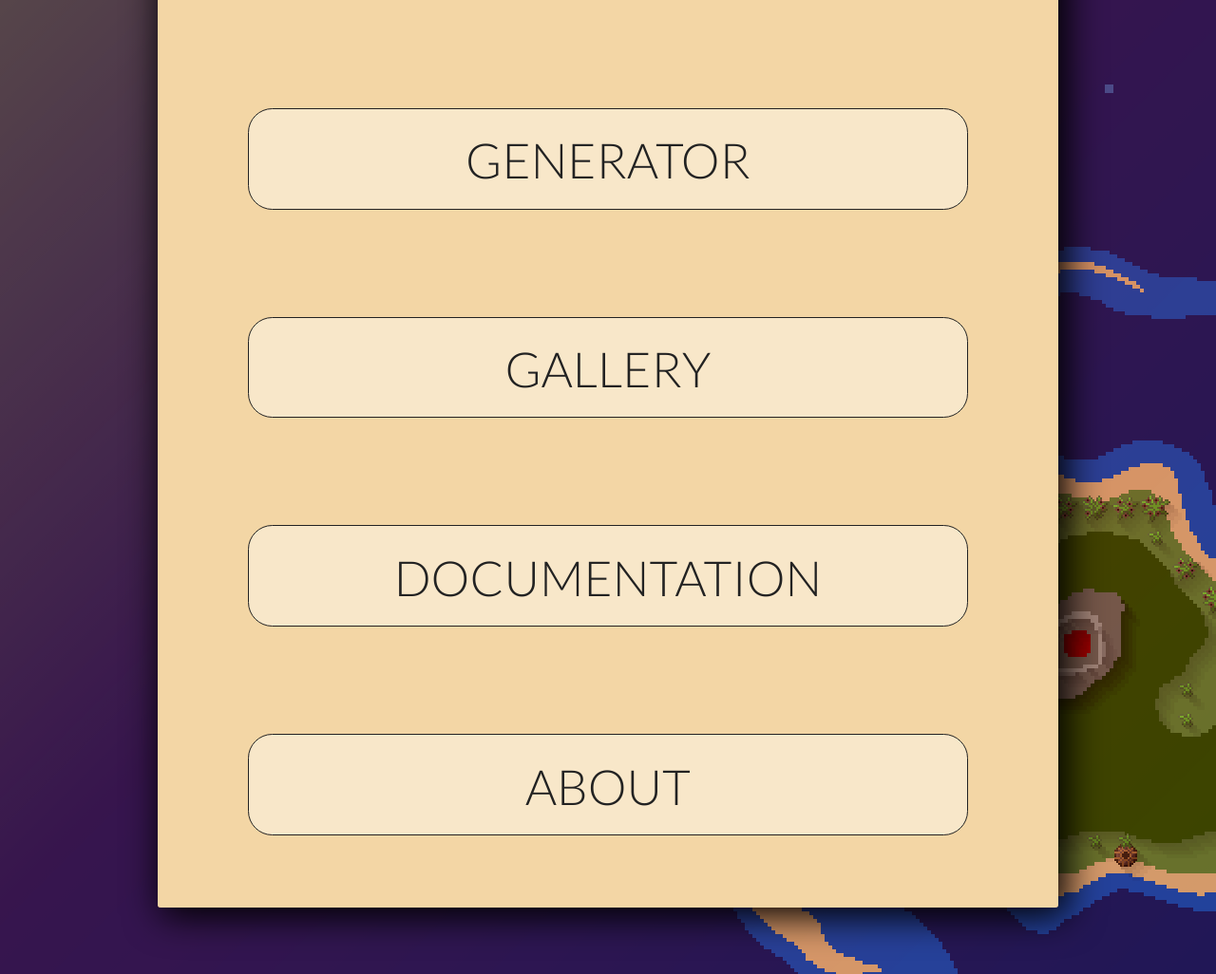
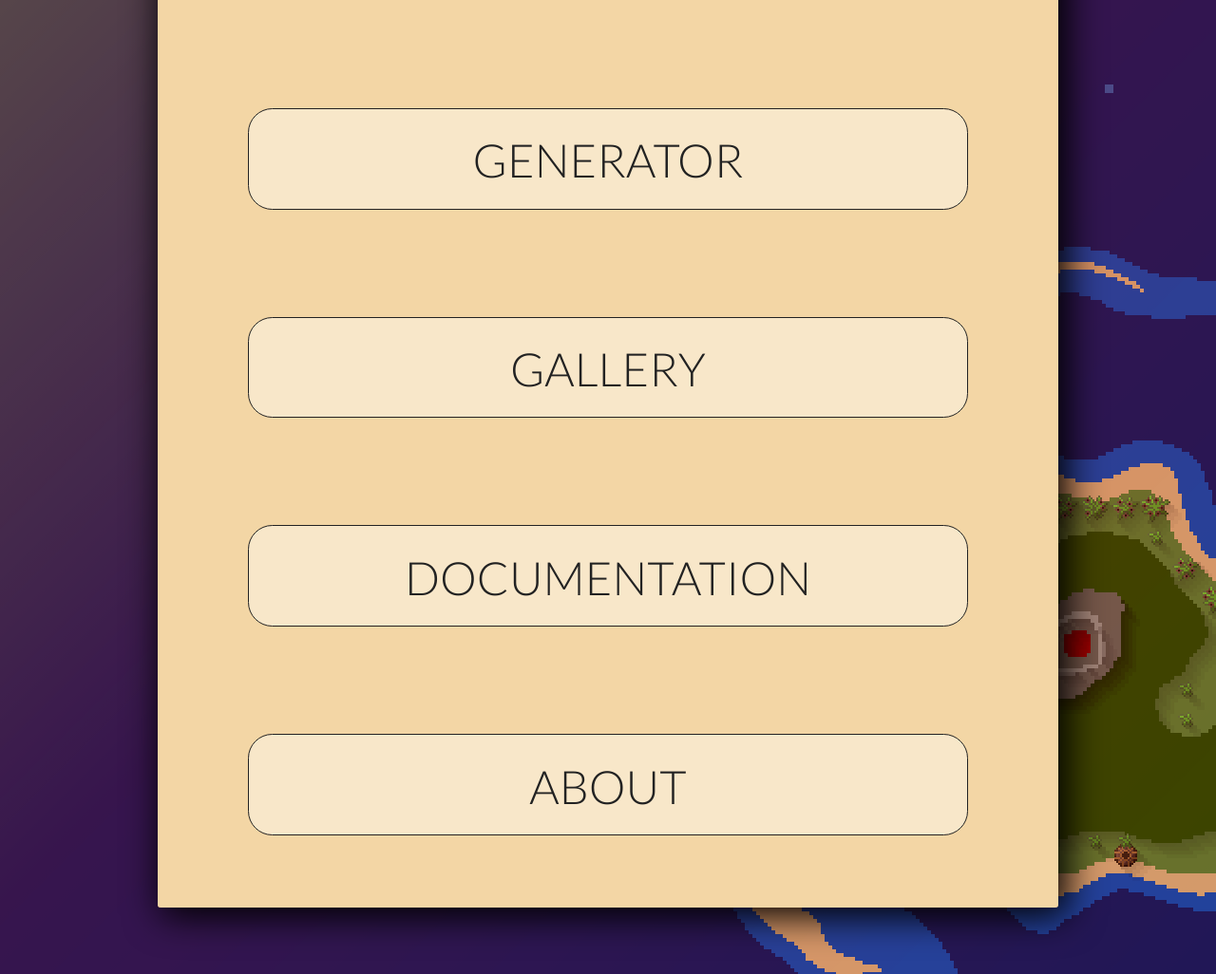
Before and after one commit to brennanwilkes/Open-Source-Islands, a PHP site: page / in a window 1280 px wide. Shown: the part 378-1404 px from the top of the page at 95% size. Run offline with PHP 8.4, Linux system fonts and the light colour scheme; data that the repository does not hold is empty; a stand-in replaces the project's code that opens the database connection; some libraries are stand-ins or nearby versions.

Commit message:
font change

```diff
--- a/css/styles.css
+++ b/css/styles.css
@@ -15,7 +15,7 @@ html, body {
 	font-style: normal;
 	font-weight: 400;
 
-	font-size:4vmin;
+	font-size:3.8vmin;
 	text-transform: uppercase;
 	color: black;
 }
```
